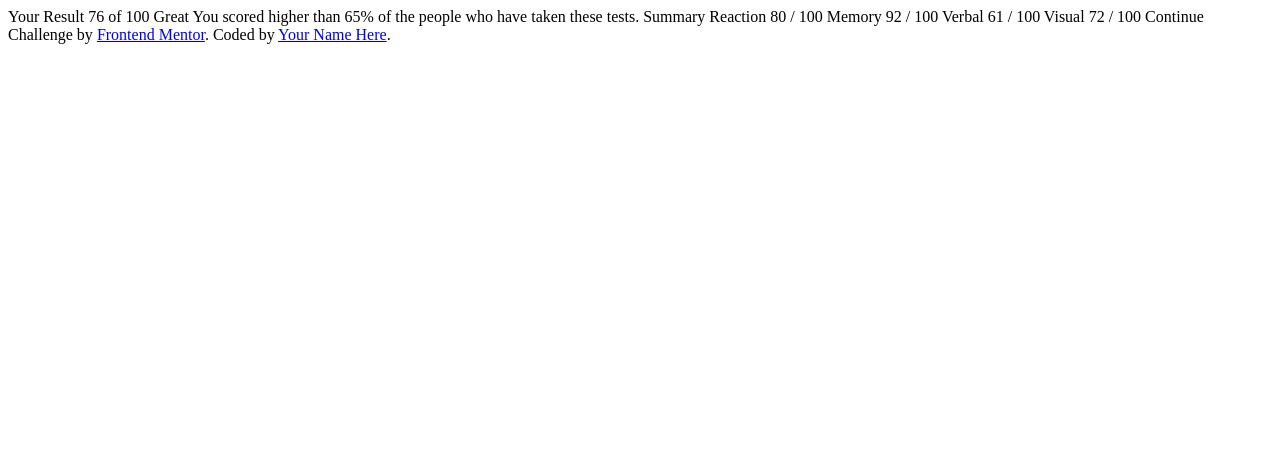
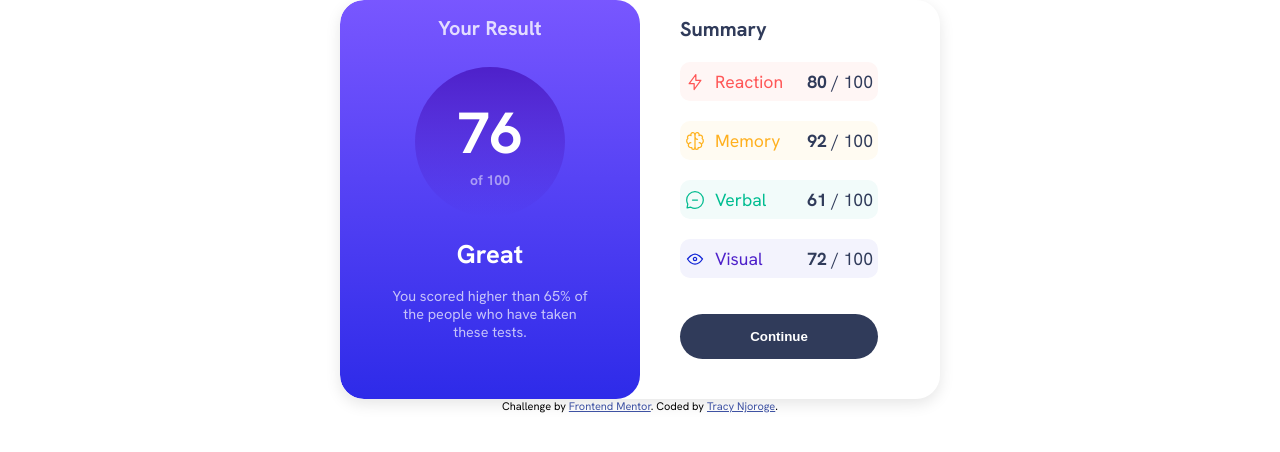
Before and after one commit to 26TracyNjoroge/frontendmentor-result-summary-page, a plain HTML site: page index.html in a window 1280 px wide. Drawn offline with Linux system fonts and the light colour scheme.

Commit message:
Add styling to the page

```diff
--- a/index.html
+++ b/index.html
@@ -6,41 +6,78 @@
 
   <link rel="icon" type="image/png" sizes="32x32" href="./assets/images/favicon-32x32.png">
 
-  <title>Frontend Mentor | Results summary component</title>
+  <title>Results summary component</title>
+  <link rel="stylesheet" href="styles.css"/>
 
-  <!-- Feel free to remove these styles or customise in your own stylesheet 👍 -->
-  <style>
-
-  </style>
 </head>
 <body>
 
-  Your Result
-  76
-  of 100
+  <div class="container">
 
-  Great
-  You scored higher than 65% of the people who have taken these tests.
+    <div class="result">
+        <h2>Your Result</h2>
+        <div class="circle">
+          <div class="score">76</div>
+          <div class="total">of 100</div>
+        </div>
+        <h3>Great</h3>
+        <p>You scored higher than 65% of the people who have taken these tests.</p>
+    </div> <!--End of result-->
 
-  Summary
+    <div class="summary">
+        <h2>Summary</h2>
+        <div class="categories">
 
-  Reaction
-  80 / 100
+          <div class="reaction">
+            <div class="icon">
+              <img src="/images/icon-reaction.svg" alt="reaction"/>
+              <p>Reaction</p>
+            </div>
+            <div class="rating">
+            <p><strong>80</strong> / 100</p>
+            </div>
+          </div> <!--End of reaction-->
 
-  Memory
-  92 / 100
+          <div class="memory">
+            <div class="icon">
+              <img src="/images/icon-memory.svg" alt="Memory"/>
+              <p>Memory</p>
+            </div>
+            <div class="rating">
+              <p><strong>92</strong> / 100</p>
+            </div>
+          </div> <!--End of memory-->
 
-  Verbal
-  61 / 100
+          <div class="verbal">
+            <div class="icon">
+              <img src="/images/icon-verbal.svg" alt="Verbal"/>
+              <p>Verbal</p>
+            </div>
+            <div class="rating">
+              <p><strong>61</strong> / 100</p>
+            </div>
+          </div> <!--End of verbal-->
 
-  Visual
-  72 / 100
+          <div class="visual">
+            <div class="icon">
+              <img src="/images/icon-visual.svg" alt="Visual"/>
+              <p>Visual</p>
+            </div>
+            <div class="rating">
+              <p><strong>72</strong> / 100</p>
+            </div>
+          </div> <!--End if visual-->
 
-  Continue
+        </div> <!--End of categories-->
+        <button class="btn">Continue</button>
 
-  <div class="attribution">
+    </div> <!--End of summary-->
+
+  </div> <!--End of container-->
+
+  <footer class="attribution">
     Challenge by <a href="https://www.frontendmentor.io?ref=challenge" target="_blank">Frontend Mentor</a>.
-    Coded by <a href="#">Your Name Here</a>.
-  </div>
+    Coded by <a href="#">Tracy Njoroge</a>.
+  </footer>
 </body>
 </html>
--- a/styles.css
+++ b/styles.css
@@ -1,3 +1,5 @@
+@import url('https://fonts.googleapis.com/css2?family=Figtree:ital,wght@0,300..900;1,300..900&family=Hanken+Grotesk:ital,wght@0,100..900;1,100..900&display=swap');
+
 :root {
     /*Primary*/
     --light-red: hsl(0, 100%, 67%);
@@ -26,7 +28,174 @@
     padding: 0;
 }
 
+body {
+    font-family: "Hanken Grotesk", sans-serif;
+    display: flex;
+    flex-direction: column;
+    justify-content: center;
+    align-items: center;
+    background-color: var(--neutral-white);
+}
 
+.container {
+    display: flex;
+    max-width: 600px;
+    border-radius: 24px;
+    box-shadow: 0 5px 15px rgba(0, 0, 0, 0.1);
+    overflow: hidden;
+}
+
+.result {
+    background-image: linear-gradient(var(--lightslate-blue),
+    var(--lightroyal-blue));
+    padding: 15px 46px 50px 46px;
+    text-align: center;
+    border-radius: 24px;
+    display: flex;
+    flex-direction: column;
+    align-items: center;
+    width: 50%;
+
+}
+
+.result h2 {
+    color: var(--neutral-white);
+    font-size: 1.25rem;
+    margin-bottom: 26px;
+    font-weight: 700;
+    opacity: 0.8;
+
+}
+
+.circle {
+    width: 150px;
+    height: 150px;
+    border-radius: 50%;
+    background-image: linear-gradient(var(--violet-blue), var(--persian-blue));
+    margin-bottom: 20px;
+    display: flex;
+    align-items: center;
+    justify-content: center;
+    flex-direction: column;
+}
+
+.circle .score {
+    color: var(--neutral-white);
+    font-size: 3.625rem;
+    font-weight: 700;
+}
+
+.circle .total {
+    color: var(--neutral-white);
+    font-size: 0.875rem;
+    font-weight: 700;
+    opacity: 0.5;
+}
+
+.result h3 {
+    color: var(--neutral-white);
+    font-size: 1.6rem;
+    font-weight: 700;
+    margin-bottom: 16px;
+}
+
+.result p {
+    color: hsl(0, 0%, 100%);
+    font-size: 0.901rem;
+    line-height: 1.25;
+    opacity: 0.7;
+}
+
+
+.summary {
+    width: 50%;
+    padding: 15px 46px 50px 46px;
+}
+
+.summary h2 {
+    color: var(--darkgray-blue);
+    font-size: 1.25rem;
+    font-weight: 700;
+    margin-bottom: 20px;
+}
+
+
+.summary {
+    width: 50%;
+    padding: 40px;
+    font-size: 1.1rem;
+    padding-top: 16px;
+}
+
+.categories {
+    display: grid;
+    grid-template-columns: 1fr;
+    grid-row-gap: 1.25rem;
+    width: 90%;
+}
+
+.categories > div {
+    display: flex;
+    align-items: center;
+    border-radius: 10px;
+    justify-content: space-between;
+    padding: 0 5px;
+}
+
+.icon {
+    display: flex;
+    align-items: center;
+}
+
+.icon img {
+    margin-right: 10px;
+    width: 20px;
+}
+
+.rating p {
+    color: var(--darkgray-blue);
+}
+
+.reaction, .memory, .verbal, .visual {
+    height: 2.438rem;
+}
+
+.reaction {
+    color: var(--light-red);
+    background-color: #FFF6F5;
+  }
+
+.memory {
+    color: var(--orangey-yellow);
+    background-color: #FFFBF2;
+}
+
+.verbal {
+    color: var(--green-teal);
+    background-color: #F2FBFA;
+}
+
+.visual {
+    color: var(--violet-blue);
+    background-color: #F3F3FD;
+}
+
+button.btn {
+    cursor: pointer;
+    width: 90%;
+    padding: 15px;
+    border-radius: 30px;
+    border: none;
+    background-color: var(--darkgray-blue);
+    color: hsl(0, 0%, 100%);
+    font-weight: 700;
+    transition: background-color 0.3s ease;
+    margin-top: 36px;
+}
+
+button:hover {
+    background-image: linear-gradient( var(--lightslate-blue), var(--lightroyal-blue))
+}
 
 .attribution {
      font-size: 11px; text-align: center;
```
Also changed, not shown: fonts/HankenGrotesk-VariableFont_wght.ttf (renamed from assets/fonts/HankenGrotesk-VariableFont_wght.ttf), fonts/README.txt (renamed from assets/fonts/README.txt), fonts/static/HankenGrotesk-Bold.ttf (renamed from assets/fonts/static/HankenGrotesk-Bold.ttf), fonts/static/HankenGrotesk-ExtraBold.ttf (renamed from assets/fonts/static/HankenGrotesk-ExtraBold.ttf), fonts/static/HankenGrotesk-Medium.ttf (renamed from assets/fonts/static/HankenGrotesk-Medium.ttf), images/favicon-32x32.png (renamed from assets/images/favicon-32x32.png), images/icon-memory.svg (renamed from assets/images/icon-memory.svg), images/icon-reaction.svg (renamed from assets/images/icon-reaction.svg), images/icon-verbal.svg (renamed from assets/images/icon-verbal.svg), images/icon-visual.svg (renamed from assets/images/icon-visual.svg).
